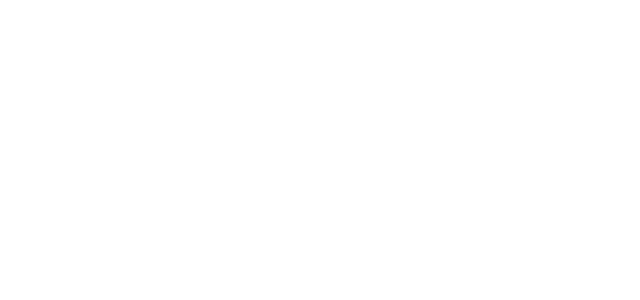
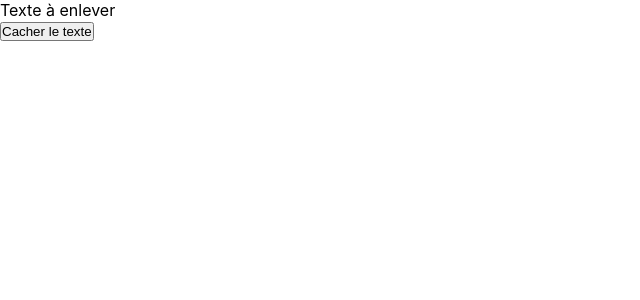
Before and after one commit to PaulineR7/exo_perso_hp, a React (Create React App) app: page /copyright in a window 1280 px wide. Before the commit this address had no page. Shown: the top 300 px of the page, without its empty margins (0-640 px from the left). Built offline with nearby package versions, Linux system fonts and the light colour scheme.

Commit message:
add useState

```diff
--- a/src/App.js
+++ b/src/App.js
@@ -5,6 +5,7 @@
 import PersonnageDetailPage from "./page/PersonnageDetailPage";
 import RandomPersoPage from "./page/RandomPersoPage";
 import AnimalsPage from "./component/AnimalsCard";
+import CopyrightPage from "./page/CopyrightPage";
 
 
 function App() {
@@ -17,6 +18,7 @@
         <Route path="/detail/:persoId/perso" element={<PersonnageDetailPage />} />
         <Route path="/persorandom" element={<RandomPersoPage />} />
         <Route path="/animals" element={<AnimalsPage />} />
+        <Route path="/copyright" element={<CopyrightPage /> } />
       </Routes>
     </BrowserRouter>
   </div>
--- /dev/null
+++ b/src/page/CopyrightPage.jsx
@@ -0,0 +1,22 @@
+import { useState } from "react";
+
+function CopyrightPage() {
+    // création de la variable displayText qui à pour valeur "true"
+    // setDisplayText va me permettre de pouvoir modifier la valeur de displayText au rechargement du composant
+    const [displayText, setDisplayText] = useState(true)
+
+    // je déclare au click que la valeur de displayText change et prend pour valeur "false"
+    const buttonclick = () => {
+        setDisplayText(false);
+    }
+
+    return(
+        <>
+        {/* si displayText est "true" il s'affiche */}
+        {displayText && <p>Texte à enlever</p>}
+        <button onClick={buttonclick}>Cacher le texte</button>
+        </>
+    )
+}
+
+export default CopyrightPage;
```
